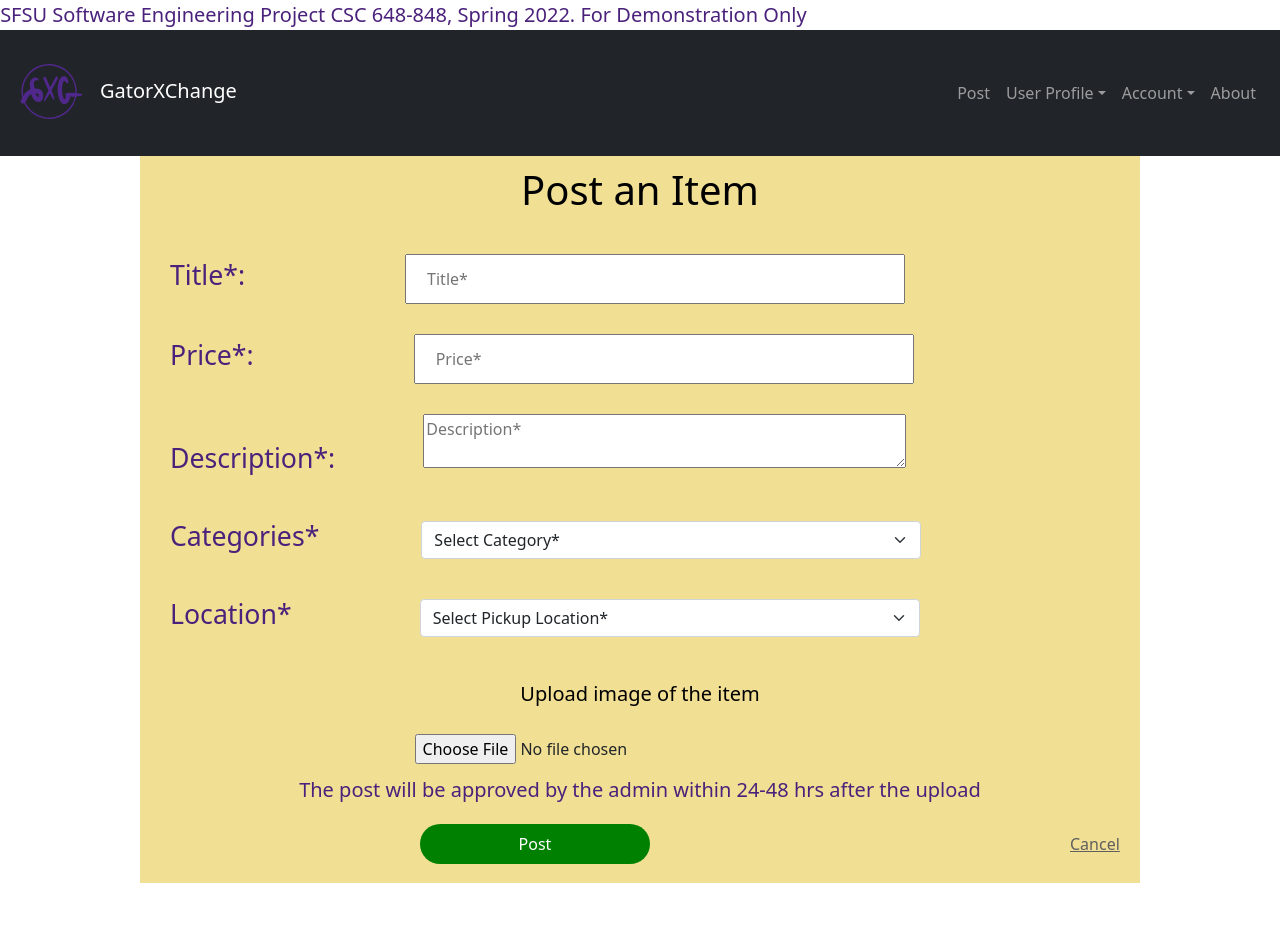
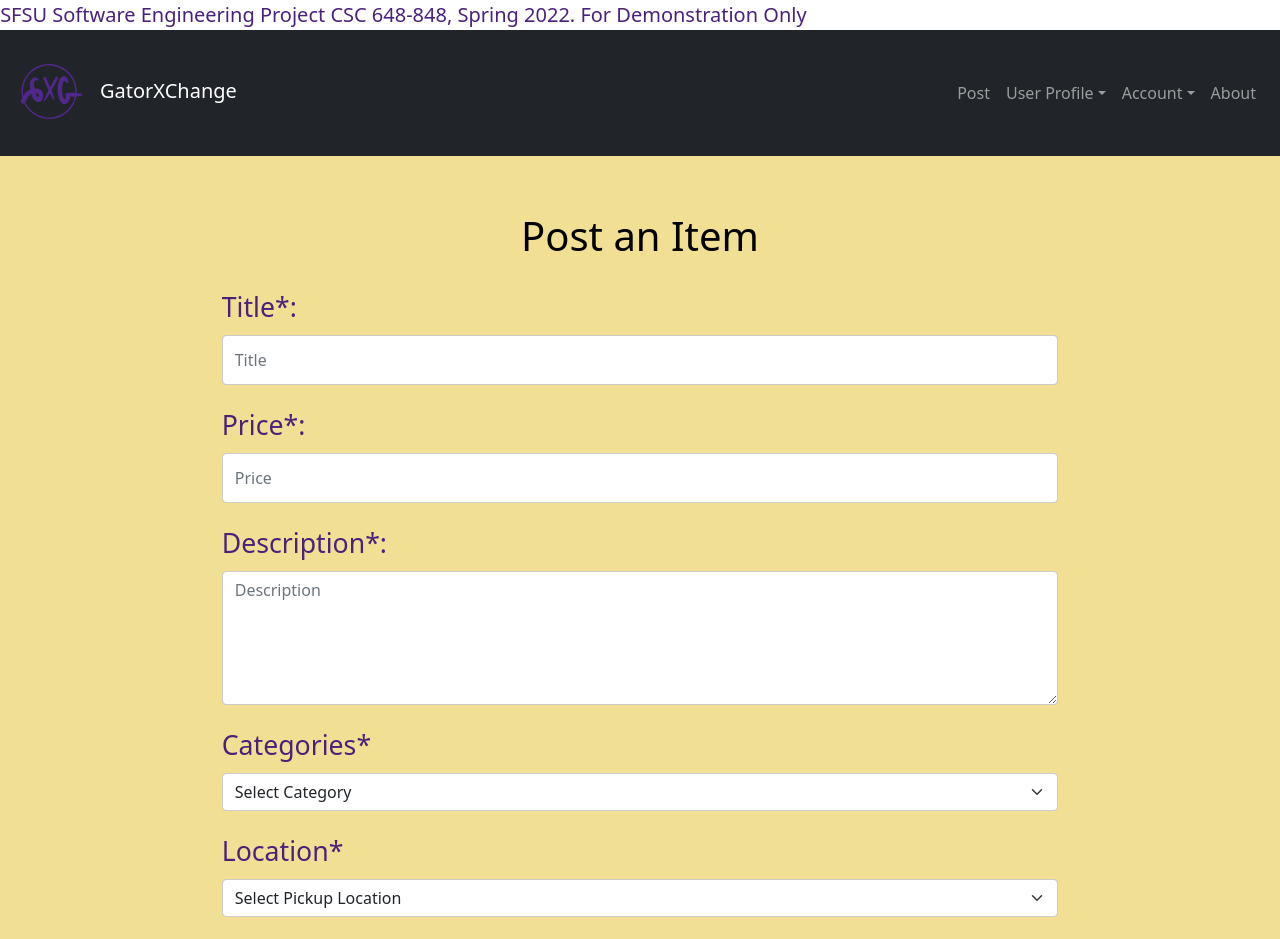
Before and after one commit to DrashtiShah23/online-marketplace-GatorXchange, a React (Create React App) app in the folder application/client/: page /Post in a window 1280 px wide. Shown: the top 939 px of the page. Before the commit the page ends 883 px from the top, so only its background shows below. Built offline with nearby package versions, Linux system fonts and the light colour scheme.

Commit message:
Fixed post input alignment and made all fields required to post

```diff
--- a/application/client/src/css/post.css
+++ b/application/client/src/css/post.css
@@ -7,16 +7,22 @@
  * Error Messages: None
  * Author: Wilfredo Aceytuno, Drashti Shah, Mary Tangog
  *****************************************************/
+    .App {
+    text-align: center;
+    }
+
     h1{
         text-align: center;
         padding: 1%;
         color: black;
     }
+
     h5{
         text-align: center;
         color: black;
         padding: 0.02%;
     }
+
     .container {
         width: 100%;
         display: flex;
@@ -25,8 +31,8 @@ h5{
         align-items: center;
         }
     .field-Post{
-    background-color: #f1df94;
-    max-width: 1000px;
+        padding: 5%;
+        width: 100%;
     }
     .Label{
         float: left;
@@ -34,43 +40,18 @@ h5{
     }
     input{
         display: inline;
-    padding: 2%;
         width: 50%;
         flex: 0 0 200px;
         height: 50px;
     }
     textarea{
-    margin-left: 8.8%;
         height: 5%;
     }
-#post-label{
-    margin: 3%;
-    width: 1000px;
 
-}
-.post-title{
-    display: inline;
-    margin-left: 1%;
-}
-.post-price{
-    display: inline;
-    margin-left: 0.3%;
-
-
-}
-.form-select{
-    width: 500px;
-    margin-left: 10.2%;
-    display: inline
-}
-.post-pickup{
-    display: inline;
-    margin-left: 2.6%;
-}
     .upload-img{
         text-align: center;
         padding: 1%;
-
+        margin-left: 2%;
     }
     .postButton{
         border: none;
@@ -82,10 +63,9 @@ textarea{
         background-color: green;
         text-align: center;
         cursor: pointer;
-    width: 23%;
+        width: 20%;
         border-radius: 20cm;
-    margin-left:28%;
-    margin-right:2%;
+        margin-left: 15%;
     }
     .registerButton:hover {
         background-color: #4A217B;
@@ -95,13 +75,6 @@ textarea{
         text-align: center;
     }
 
-.post-title{
-    margin-left: 160px;
-}
-
-.post-price{
-    margin-left: 160px;
-}
     .cancel-link{
         color:rgb(95, 95, 95);
     }
@@ -115,5 +88,28 @@ textarea{
         margin: .01%;
         font-size: 15pt;
         color: #4A217B;
+    }
 
+    .form-control{
+        border: 1px solid #ccc;
+        border-radius: 4px;
+        resize: vertical;
+        word-break: break-all;
     }
+
+    .containerPost{
+        width: 100%;
+        display: flex;
+        justify-content: center;
+        flex-direction: column;
+        align-items: center;
+        background-color: #f1df94;
+    }
+
+  .col-12{
+    padding: 10px;
+  }
+
+  .hasAccount{
+    margin-left: 0%;
+  }
--- a/application/client/src/pages/Post.js
+++ b/application/client/src/pages/Post.js
@@ -8,7 +8,7 @@
  *****************************************************/
 
 import React, { useState } from "react";
-import Form from "react-bootstrap/Form";
+import { Form }from "react-bootstrap";
 import { Link } from "react-router-dom";
 import "../css/post.css";
 import axios from "axios";
@@ -21,6 +21,24 @@ const Post = () => {
   const [val, setVal] = useState();
   const [check, setcheckboxvalue] = useState(false);
   const uploadFileEle = document.getElementById("fileInput");
+
+    // Prevents form from being submitted if form is not valid
+  (function () {
+    var forms = document.querySelectorAll(".needs-validation");
+    Array.prototype.slice.call(forms).forEach(function (form) {
+      form.addEventListener(
+        "submit",
+        function (event) {
+          if (!form.checkValidity()) {
+            event.preventDefault();
+            event.stopPropagation();
+          }
+          form.classList.add("was-validated");
+        },
+        false
+      );
+    });
+  })();
 
   // Event handler for submitting the post information to send to backend
   const handleSubmit = (e) => {
@@ -67,36 +85,40 @@ const Post = () => {
 
   /** Creating a post form where the user enters the details of the post */
   return (
-    <div className="container">
-      <div className="field-Post">
+  <div className="containerPost" >
+    <form
+      className="row row-cols-lg-auto g-3 align-items-center needs-validation"
+      onSubmit={handleSubmit}
+      noValidate
+    >
+      <div className="container">
+        <div className="field">
         <h1> Post an Item </h1>
 
-        <div id="post-label">
-          <Form.Label>Title*: </Form.Label>
-          <div className="post-title">
+        <div className="col-12">
+          <Form.Label className="form-label">Title*: </Form.Label>
             <input
+              className="form-control"
               type="title"
-              placeholder="Title*"
-              onFocus={(e) => (e.target.placeholder = "")}
-              onBlur={(e) => (e.target.placeholder = "Title required!")}
+              placeholder="Title"
               required
               value={title}
               onChange={(e) =>
                 setTitle(e.target.value)
               } /** setting the title by using the event handler e */
             />
-          </div>
+            <div className="invalid-feedback">Title is required</div>
         </div>
-        <div id="post-label">
-          <Form.Label>Price*:</Form.Label>
-          <div className="post-price">
+
+        <div className="col-12">
+          <Form.Label className="form-label">Price*:</Form.Label>
             <input
+              className="form-control"
               value="price"
-              placeholder="Price*"
-              onFocus={(e) => (e.target.placeholder = "")}
-              onBlur={(e) => (e.target.placeholder = "Price required!")}
+              placeholder="Price"
               pattern="[0-9]*"
               value={val}
+              required
               onChange={
                 (e) =>
                   setPrice((v) =>
@@ -104,70 +126,81 @@ const Post = () => {
                   ) /** setting the price by using the event handler e */
               }
             />
-          </div>
+            <div className="invalid-feedback">Price is required</div>
         </div>
-        <div id="post-label">
-          <Form.Label>Description*: </Form.Label>
+
+        <div className="col-12">
+          <Form.Label className="form-label">Description*: </Form.Label>
           <textarea
-            classname="post-input"
-            placeholder="Description*"
+            required
+            className="form-control"
+            placeholder="Description"
             cols="50"
-            rows="2"
-            onFocus={(e) => (e.target.placeholder = "")}
-            onBlur={(e) => (e.target.placeholder = "Description required!")}
+            rows="5"
             required
             value={description}
             onChange={(e) =>
               setDescription(e.target.value)
             } /** setting the description by using the event handler e */
           />
+          <div className="invalid-feedback">Description is required</div>
         </div>
-        <div id="post-label">
-          <Form.Label> Categories* </Form.Label>
-          <Form.Select aria-label="Categories">
-            <option>Select Category*</option>
+
+        <div className="col-12">
+          <Form.Label className="form-label"> Categories* </Form.Label>
+          <Form.Select aria-label="Categories" required className="form-control">
+            <option value="">Select Category</option>
             <option value="Books">Books</option>
             <option value="Electronics">Electronics</option>
             <option value="Clothes">Clothes</option>
           </Form.Select>
+          <div className="invalid-feedback">Category is required</div>
         </div>
-        <div id="post-label">
+
+        <div className="col-12">
           <Form.Label>Location* </Form.Label>
-          <div className="post-pickup">
-            <Form.Select aria-label="Pickup">
-              <option>Select Pickup Location*</option>
+            <Form.Select aria-label="Pickup" required className="form-control">
+              <option value="">Select Pickup Location</option>
               <option value="CesarChavezBldg">Cesar Chavez building </option>
               <option value="Library ">J. Paul Leaonard Library </option>
               <option value="AdminBldg">Administration building</option>
               <option value="CafeRusso">Cafe Russo</option>
               <option value="Quad">Quad</option>
             </Form.Select>
-          </div>
+            <div className="invalid-feedback">Location is required</div>
         </div>
-        <div className="upload-img">
+
+        <div className="upload-img" className="col-12">
           <h5>Upload image of the item</h5>
-
           <input
+            className="upload"
+            required
             type="file"
             id="avatar"
             name="avatar"
             accept="image/png, image/jpeg"
           />
+          <div className="invalid-feedback">Image of item is required</div>
         </div>
+
+        <div className="hasAccount col-12">
 
         <p className="post-para">
           The post will be approved by the admin within 24-48 hrs after the
           upload
         </p>
-        <button className="postButton" onSubmit={handleSubmit}>
+        <button className="postButton" type="submit">
           Post
         </button>
         {/* Having a cancel link so users can be directed to home page */}
-        <Link className="cancel-link" to="/" c>
+        <Link className="cancel-link" to="/" >
           Cancel
         </Link>
+        </div>
+        </div>
       </div>
-    </div>
+    </form>
+  </div>
   );
 };
 
```
Lines whose indentation alone changed are shown as unchanged.
